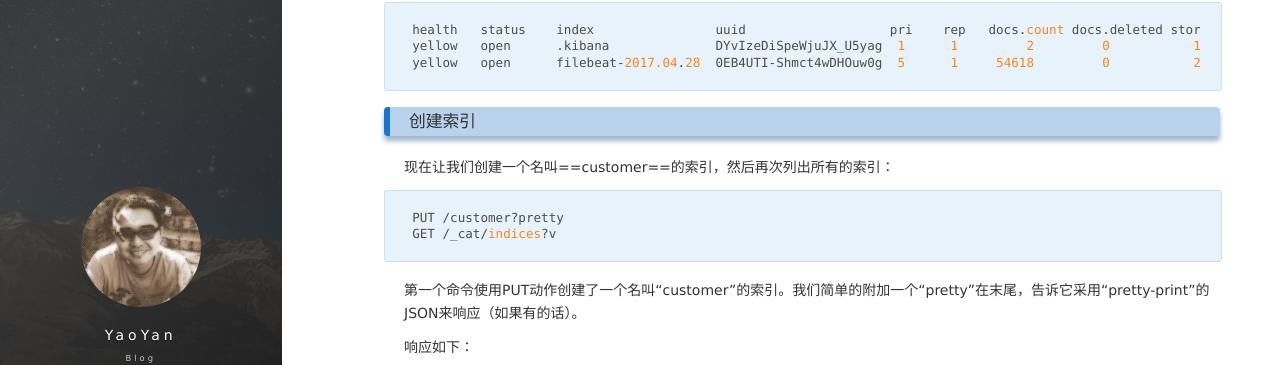
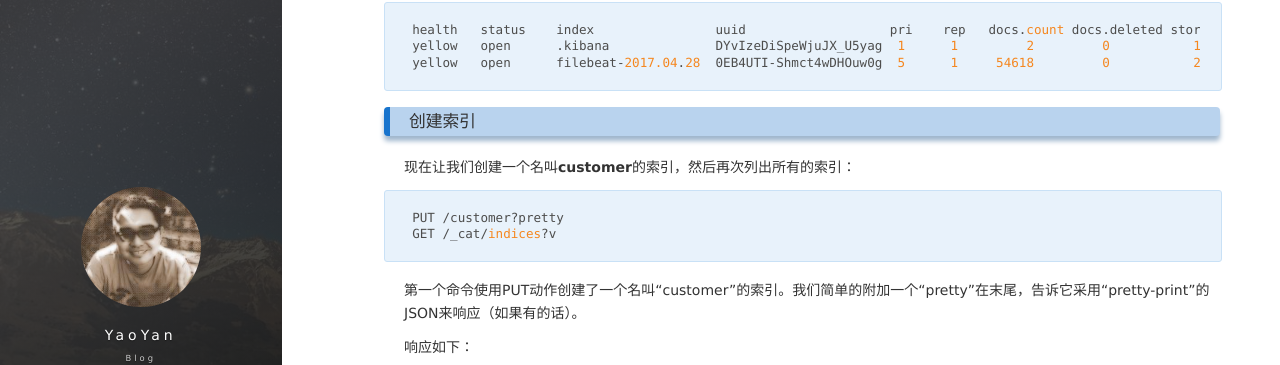
Before and after one commit to yaoyan84/yaoyan84.github.io, a Jekyll site: the page built from _posts/2017-05-07-ElasticSearch-Exploring-Your-Cluster.md, in a window 1280 px wide and 900 px high, scrolled down 918 px. Shown: the part 101-466 px from the top of the window. Built offline with Jekyll 4.4.1, drawn with Linux system fonts in a browser that asks for light colours; nearby versions of some CDN libraries; comment, search, counter and statistics services are not loaded.

````diff
--- a/_posts/2017-05-07-ElasticSearch-Exploring-Your-Cluster.md
+++ b/_posts/2017-05-07-ElasticSearch-Exploring-Your-Cluster.md
@@ -51,7 +51,7 @@ yellow   open      filebeat-2017.04.28  0EB4UTI-Shmct4wDHOuw0g  5      1     546
 
 ### 创建索引
 
-现在让我们创建一个名叫==customer==的索引，然后再次列出所有的索引：
+现在让我们创建一个名叫**customer**的索引，然后再次列出所有的索引：
 
 ```
 PUT /customer?pretty
````
